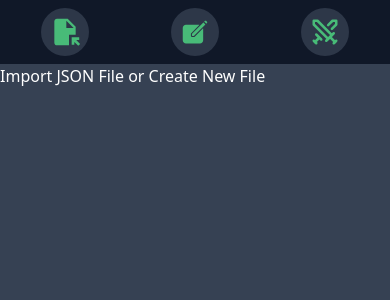
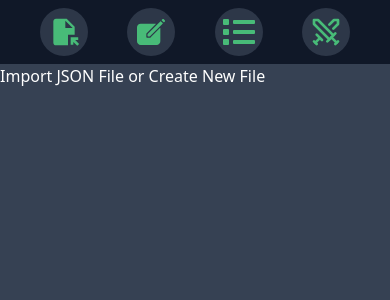
Before and after one commit to BadaboommS/Jdr_Fate, a React (Vite) app: page / in a window 390 px wide. Shown: the top 300 px of the page. Built offline with nearby package versions, Linux system fonts and the light colour scheme.

Commit message:
char list added and nav update

```diff
--- /dev/null
+++ b/src/App.css
@@ -0,0 +1,11 @@
+@layer utilities {
+    /* Hide scrollbar for Chrome, Safari and Opera */
+    .no-scrollbar::-webkit-scrollbar {
+        display: none;
+    }
+   /* Hide scrollbar for IE, Edge and Firefox */
+    .no-scrollbar {
+        -ms-overflow-style: none;  /* IE and Edge */
+        scrollbar-width: none;  /* Firefox */
+    }
+}
--- a/src/App.tsx
+++ b/src/App.tsx
@@ -1,4 +1,5 @@
 import AppRouter from './AppRouter';
+import './App.css';
 
 function App() {
 
--- a/src/AppRouter.tsx
+++ b/src/AppRouter.tsx
@@ -1,11 +1,11 @@
-import React from 'react';
 import { BrowserRouter, Route, Routes } from 'react-router-dom';
 import FileContextProvider from './context/FileContextProvider';
-import Layout from './Layout';
-import FileImport from './pages/Files/FileImport';
+import FileMenu from './pages/Files/FileMenu';
 import CreateChar from './pages/Create/CreateChar';
 import FightingCalc from './pages/Fight/FightingCalc';
+import Layout from './Layout';
 import Error from './utils/Error';
+import CharList from './pages/CharList/CharList';
 
 const AdminRouter = () => {
   return (
@@ -13,10 +13,11 @@ const AdminRouter = () => {
         <BrowserRouter>
             <Routes>
                 <Route element={<Layout />}>
-                <Route index element={<FileImport />} />
+                <Route index element={<FileMenu />} />
 
-                <Route path="file" element={<FileImport />} />
+                <Route path="file" element={<FileMenu />} />
                 <Route path="create" element={<CreateChar />} />
+                <Route path="list" element={<CharList />} />
                 <Route path="fight" element={<FightingCalc />} />
 
                 <Route path='*' element={<Error />} />
--- a/src/Layout.tsx
+++ b/src/Layout.tsx
@@ -1,4 +1,3 @@
-import React from 'react';
 import { Outlet } from 'react-router-dom';
 import Navbar from './pages/Menu/Navbar';
 
--- /dev/null
+++ b/src/pages/CharList/CharList.tsx
@@ -0,0 +1,10 @@
+import React from 'react';
+
+export default function CharList() {
+    return (
+        <div>
+            <h1>Char List</h1>
+            <p>This is the character list page.</p>
+        </div>
+    );
+}
--- a/src/pages/Create/CreateChar.tsx
+++ b/src/pages/Create/CreateChar.tsx
@@ -1,5 +1,3 @@
-import React from 'react';
-
 export default function CreateChar() {
     return (
         <div>
--- a/src/pages/Files/FileImport.tsx
+++ b/src/pages/Files/FileMenu.tsx
@@ -1,6 +1,4 @@
-import React from 'react';
-
-export default function FileImport () {
+export default function FileMenu () {
 
     return (
         <div>
--- a/src/pages/Menu/Navbar.css
+++ b/src/pages/Menu/Navbar.css
@@ -21,6 +21,7 @@
         color: #ffffff; /* hover:text-white */
         border-radius: 0.75rem; /* hover:rounded-xl */
     }
+
     .navbar-tooltip {
         display: none;
         position: absolute;
@@ -45,15 +46,4 @@
             display: block;
         }
     }
-    .sidebar-hr {
-        background-color: #e2e8f0; /* bg-gray-200 */
-        border: 1px solid #e2e8f0; /* border-gray-200 */
-        border-radius: 9999px; /* rounded-full */
-        margin-left: 0.5rem; /* 2 * 0.25rem */
-        margin-right: 0.5rem; /* 2 * 0.25rem */
-    }
-    .dark .sidebar-hr {
-        background-color: #2d3748; /* dark:bg-gray-800 */
-        border-color: #2d3748; /* dark:border-gray-800 */
-    }
 }
--- a/src/pages/Menu/Navbar.tsx
+++ b/src/pages/Menu/Navbar.tsx
@@ -1,25 +1,38 @@
-import React from 'react';
 import { Link } from 'react-router-dom';
 import { MdFileOpen } from "react-icons/md";
 import { LuSwords } from "react-icons/lu";
 import { IoIosCreate } from "react-icons/io";
-import './Navbar.css'
+import { FaList } from "react-icons/fa";
+
+import './Navbar.css';
 
 export default function Navbar () {
   return (
-    <div className='fixed top-0 left-0 w-screen h-16 md:w-16 md:h-screen m-0 bg-gray-900 text-white-shadow-lg flex flex-row md:flex-col z-50'>
+    <div className='fixed top-0 left-0 w-screen h-16 md:w-16 md:h-screen m-0 bg-gray-900 text-white-shadow-lg flex flex-row justify-evenly md:justify-start md:flex-col z-50'>
+      <Link to='/file'>
         <div className='navbar-icon group'>
-          <Link to='/file' className='p-2'><MdFileOpen size="32"/></Link>
-          <span className='navbar-tooltip group-hover:scale-100 z-50'><p>File</p></span>
+          <MdFileOpen size="32" />
+          <span className='navbar-tooltip group-hover:scale-100'><p>File</p></span>
         </div>
-        <div className='navbar-icon group'>
-          <Link to='/create' className='p-2'><IoIosCreate size="28"/></Link>
-          <span className='navbar-tooltip group-hover:scale-100 z-50'><p>Create Character</p></span>
+      </Link>
+      <Link to='/create'>
+        <div className='navbar-icon'>
+          <IoIosCreate size="32"/>
+          <span className='navbar-tooltip'><p>Create Character</p></span>
         </div>
-        <div className='navbar-icon group'>
-          <Link to='/fight' className='p-2'><LuSwords size="30"/></Link>
-          <span className='navbar-tooltip group-hover:scale-100 z-50'><p>Combat</p></span>
+      </Link>
+      <Link to='/list'>
+        <div className='navbar-icon'>
+          <FaList size="32"/>
+          <span className='navbar-tooltip'><p>Character List</p></span>
         </div>
+      </Link>
+      <Link to='/fight'>
+        <div className='navbar-icon'>
+          <LuSwords size="32"/>
+          <span className='navbar-tooltip'><p>Combat</p></span>
+        </div>
+      </Link>
     </div>
   )
 }
```
